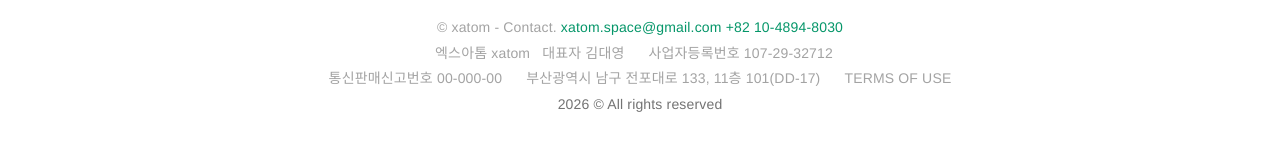
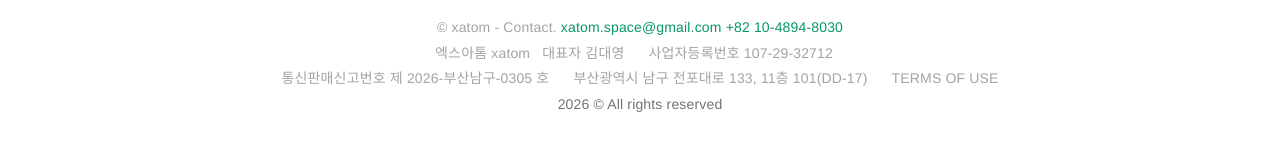
Before and after one commit to xatom-space/xatom, a Next.js app: page /products/verume in a window 1280 px wide. Shown: the part 6878-7029 px from the top of the page. Built offline with nearby package versions, Linux system fonts and the light colour scheme.

Commit message:
Update mail order sales registration number

```diff
--- a/app/products/verume/page.tsx
+++ b/app/products/verume/page.tsx
@@ -534,7 +534,7 @@ export default function VerumeProductPage() {
           </p>
 
           <p>
-            <span className="mx-3">통신판매신고번호 00-000-00</span>
+            <span className="mx-3">통신판매신고번호 제 2026-부산남구-0305 호</span>
             <span className="mx-3">부산광역시 남구 전포대로 133, 11층 101(DD-17)</span>
             <Link href="/terms" className="mx-3">
               TERMS OF USE
```
